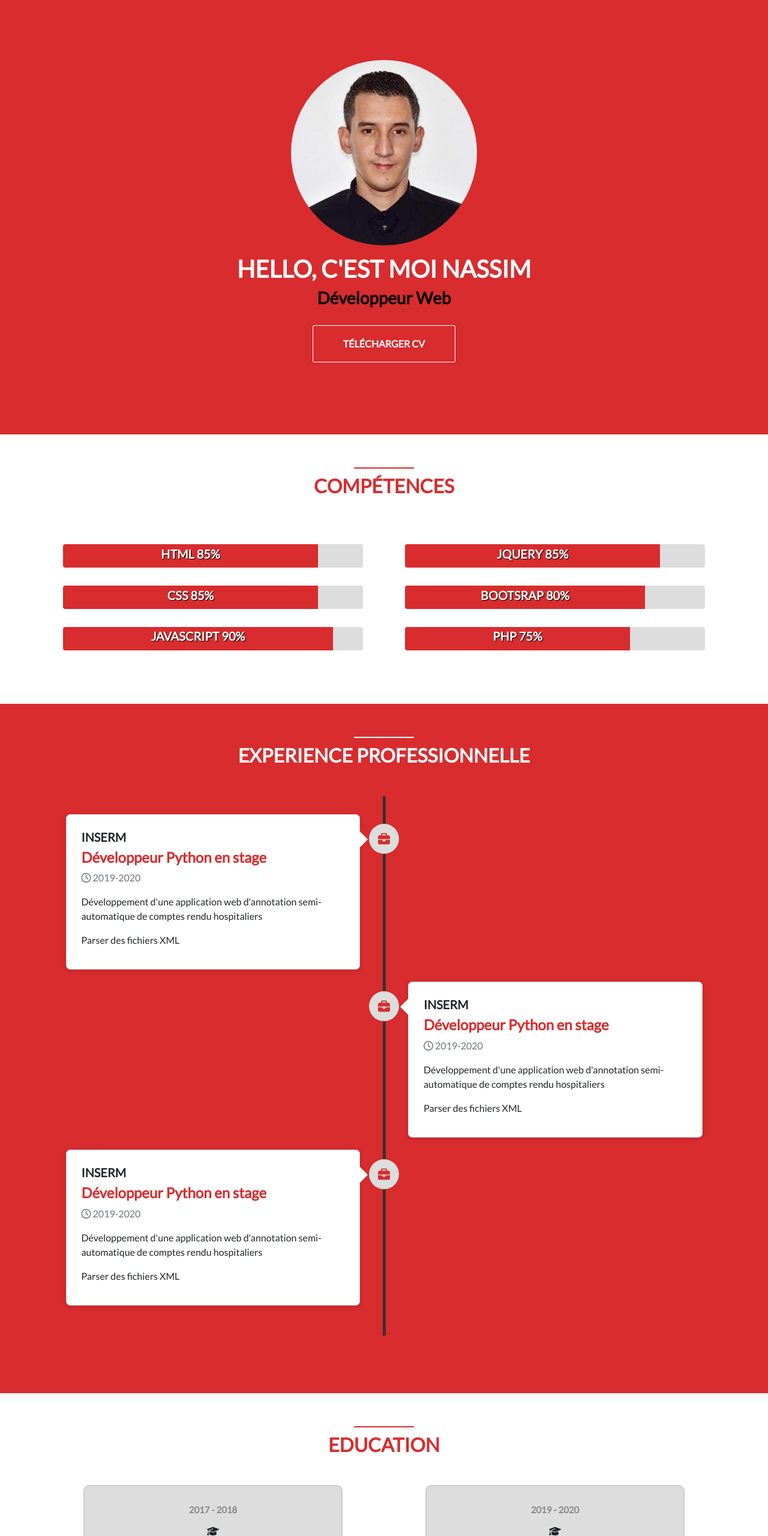
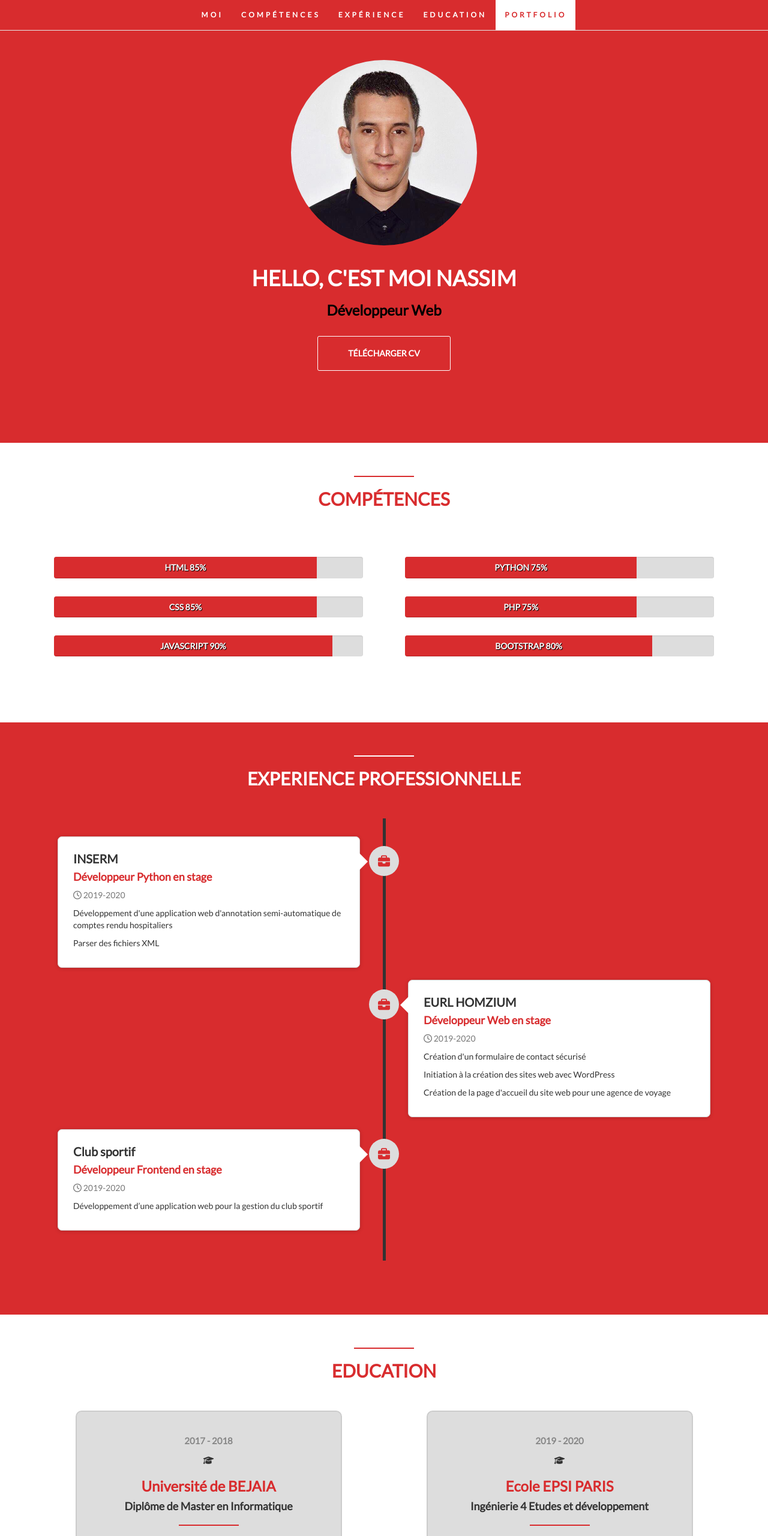
Before and after one commit to nassim47/Portfolio, a plain HTML site: page index.html in a window 1280 px wide. Shown: the top 2560 px of the page at 60% size. Drawn offline with nearby package versions, Linux system fonts and the light colour scheme.

Commit message:
initial commit

```diff
--- a/css/style.css
+++ b/css/style.css
@@ -52,6 +52,50 @@ section .heading h2
 ul li
 {
 	list-style: none;
+}
+
+
+/* MENU */
+
+.navbar
+{
+	background: #d82c2e;
+	font-size: 12px;
+	letter-spacing: 4px;
+	text-transform: uppercase;
+	font-weight: bold;
+}
+.navbar .navbar-nav
+{
+	display: inline-block;
+	float: none;
+	vertical-align: top;
+
+}
+.navbar .navbar-collapse
+{
+	text-align: center;
+
+}
+.navbar li a
+{
+	color: #fff !important;
+
+}
+.navbar-nav li a:hover, .navbar-nav li.active a
+{
+	color: #d82c2e !important;
+	background-color: #fff !important;
+}
+
+.navbar-default .navbar-toggle
+{
+	border-style: none;
+
+}
+.icon-bar
+{
+	background-color: #fff !important;
 }
 
 /* ABOUT */
@@ -316,12 +360,7 @@ section .heading h3
 
 }
 
-#portfolio img
-{
-	max-width: 80%;
-	height: auto;
 
-}
 
 #portfolio .heading h2
 {
@@ -343,7 +382,36 @@ section .heading h3
 
 }
 
-.col-sm-4
+
+
+
+/* FOOTER */
+
+footer
 {
-	padding-bottom: 15px;
+	background: #333;
+	padding: 20px 0 40px;
+
 }
+
+footer i
+{
+	font-size: 25px;
+	margin: 20px;
+	color: #d82c2e;
+	height: 30px;
+}
+
+footer i:hover
+{
+	font-size: 27px;
+
+}
+
+
+
+footer h5
+{
+	color: #fff;
+	font-weight: normal;
+}
--- a/index.html
+++ b/index.html
@@ -8,15 +8,19 @@
 		<title>CV Nassim</title>
 		<meta charset="utf-8"/>
 		<meta name="viewport" content="width=device-width, initial-scale=1">
-		<script src="https://ajax.googleapis.com/ajax/libs/jquery/1.12.4/jquery.min.js"></script>
+		<!--<script src="https://ajax.googleapis.com/ajax/libs/jquery/1.12.4/jquery.min.js"></script>-->
+		<script src="https://ajax.googleapis.com/ajax/libs/jquery/1.11.3/jquery.min.js"></script>
+		<!--<link rel="stylesheet" href="https://maxcdn.bootstrapcdn.com/bootstrap/4.0.0/css/bootstrap.min.css">-->
+		<link rel="stylesheet" href="https://maxcdn.bootstrapcdn.com/bootstrap/3.3.6/css/bootstrap.min.css">
+		<!--<script src="https://maxcdn.bootstrapcdn.com/bootstrap/4.0.0/js/bootstrap.min.js"></script>-->
+		<script src="https://maxcdn.bootstrapcdn.com/bootstrap/3.3.6/js/bootstrap.min.js"></script>
 
-		<link rel="stylesheet" href="https://maxcdn.bootstrapcdn.com/bootstrap/4.0.0/css/bootstrap.min.css">
-		<script src="https://maxcdn.bootstrapcdn.com/bootstrap/4.0.0/js/bootstrap.min.js"></script>
+		<link rel="stylesheet" type="text/css" href="//fonts.googleapis.com/css?family=Lato" />
 
 		<script src="https://code.jquery.com/jquery-3.2.1.slim.min.js"></script>
 		<script src="https://cdnjs.cloudflare.com/ajax/libs/popper.js/1.12.9/umd/popper.min.js"></script>
 
-		<link rel="stylesheet" type="text/css" href="//fonts.googleapis.com/css?family=Lato" />
+
 		<link rel="stylesheet" href="css/style.css">
 		<script src="js/script.js"></script>
 
@@ -31,7 +35,35 @@
 	</head>
 
 
-     <body>
+     <body data-spy="scroll" data-target=".navbar" data-offset="60">
+
+
+
+		 <nav class="navbar navbar-default navbar-fixed-top">
+			 <div class="container">
+				 <div class="navbar-header">
+					 <button type="button"  class="navbar-toggle" data-toggle="collapse" data-target="#myNavbar">
+					 	<span class="icon-bar"></span>
+						<span class="icon-bar"></span>
+						<span class="icon-bar"></span>
+					 </button>
+
+				 </div>
+
+				 <div class="collapse navbar-collapse" id="myNavbar">
+					 <ul class="nav navbar-nav">
+						 <li><a href="#about">Moi</a></li>
+					 	 <li><a href="#skills">Compétences</a></li>
+						 <li><a href="#experience">Expérience</a></li>
+						 <li><a href="#education">Education</a></li>
+						 <li><a href="#portfolio">Portfolio</a></li>
+
+					 </ul>
+				 </div>
+
+			 </div>
+
+		 </nav>
 
 		 <section  id="about" class="container-fluid">
 			 <div class="col-xs-8 col-md-4 profile-picture">
@@ -78,20 +110,20 @@
 
 					   <div class="col-md-6">
 						<div class="progress">
-							<div class="progress-bar" role="progressbar" aria-valuenow="85" aria-valuemin="0" aria-valuemax="100" style="width: 85%">
-							<h5>JQUERY 85%</h5>
-							</div>
-						</div>
-
-						<div class="progress">
-							<div class="progress-bar" role="progressbar" aria-valuenow="85" aria-valuemin="0" aria-valuemax="100" style="width: 80%">
-							<h5>BOOTSRAP 80%</h5>
+							<div class="progress-bar" role="progressbar" aria-valuenow="85" aria-valuemin="0" aria-valuemax="100" style="width: 75%">
+							<h5>PYTHON 75%</h5>
 							</div>
 						</div>
 
 						<div class="progress">
 							<div class="progress-bar" role="progressbar" aria-valuenow="85" aria-valuemin="0" aria-valuemax="100" style="width: 75%">
 							<h5>PHP 75%</h5>
+							</div>
+						</div>
+
+						<div class="progress">
+							<div class="progress-bar" role="progressbar" aria-valuenow="85" aria-valuemin="0" aria-valuemax="100" style="width: 80%">
+							<h5>BOOTSTRAP 80%</h5>
 							</div>
 						</div>
 
@@ -144,14 +176,15 @@
 
 							<div class="timeline-panel">
 								<div class="timeline-heading">
-									<h3>INSERM</h3>
-									<h4>Développeur Python en stage</h4>
+									<h3>EURL HOMZIUM</h3>
+									<h4>Développeur Web en stage</h4>
 									<p class="text-muted"><i class="fa fa-clock-o" aria-hidden="true"></i> 2019-2020</p>
 								</div>
 
 								<div class="timeline-body">
-									<p>Développement d'une application web d'annotation semi-automatique de comptes rendu hospitaliers</p>
-									<p>Parser des fichiers XML</p>
+									<p>Création d'un formulaire de contact sécurisé</p>
+									<p>Initiation à la création des sites web avec WordPress</p>
+									<p>Création de la page d'accueil du site web pour une agence de voyage</p>
 								</div>
 
 							</div>
@@ -165,14 +198,14 @@
 
 							<div class="timeline-panel">
 								<div class="timeline-heading">
-									<h3>INSERM</h3>
-									<h4>Développeur Python en stage</h4>
+									<h3>Club sportif</h3>
+									<h4>Développeur Frontend en stage</h4>
 									<p class="text-muted"><i class="fa fa-clock-o" aria-hidden="true"></i> 2019-2020</p>
 								</div>
 
 								<div class="timeline-body">
-									<p>Développement d'une application web d'annotation semi-automatique de comptes rendu hospitaliers</p>
-									<p>Parser des fichiers XML</p>
+									<p>Développement d’une application web pour la gestion du club sportif</p>
+
 								</div>
 
 							</div>
@@ -204,7 +237,9 @@
 							<h4>Diplôme de Master en Informatique</h4>
 							<div class="red-divider"></div>
 							<p>Administration et sécurité des réseaux</p>
-							<p>Système d'informations</p>
+							<p>Installation et configuration des réseaux locaux</p>
+							<p>Sécurité et dépannage des réseaux informatiques</p>
+							<p>Systèmes d'informations</p>
 
 						</div>
 					</div>
@@ -216,8 +251,10 @@
 							<h3>Ecole EPSI PARIS</h3>
 							<h4>Ingénierie 4 Etudes et développement</h4>
 							<div class="red-divider"></div>
-							<p>HTML/CSS, Javascript, PHP</p>
-							<p>Responsive Design</p>
+							<p>Big Data et Analytique</p>
+							<p>Méthodes Agiles</p>
+							<p>Développement web et mobile</p>
+							<p>Deep Learning</p>
 
 						</div>
 					</div>
@@ -291,13 +328,61 @@
 		 </section>
 
 
+		 <!--
+		 <section id="recommandation">
+			 <div class="container">
+			 	<div class="red-divider"></div>
+				 <div class="heading">
+				 	<h2>Recommandations</h2>
+				 </div>
+				 <div id="myCarousel" class="carousel slide text-center" data-ride="carousel">
+					 <ol>
+						 <li data-target="#myCarousel" data-slid-to="0" class="active"></li>	<li data-target="#myCarousel" data-slid-to="1"></li>
+						 <li data-target="#myCarousel" data-slid-to="2"></li>
+					 </ol>
+					 <div class="carousel-inner" role="listbox">
+					 	<div class="item active">
+						 	<h3>"Nassim t'es le meilleur! Merci pour tout..."</h3>
+						 	<h4>Larry Page, Google Co-founder</h4>
+						 </div>
+
+						 <div class="item">
+						 	<h3>"L'esprit le plus créatif que j'ai vu de toute ma vie..."</h3>
+						 	<h4>Jack Dorsey, Twitter Founder and CEO</h4>
+						 </div>
+
+						 <div class="item">
+						 	<h3>"Merci Nassim de m'avoir appris à coder... Tous ça c'est grace à toi!"</h3>
+						 	<h4>Mark Zuckerberg, Facebook Founder and CEO</h4>
+						 </div>
+					 </div>
+
+					 <a class="left carousel-control" href="#myCarousel" data-slide="prev" role="button">
+						 	<i class="fas fa-angle-left"></i>
+					 </a>
+
+					  <a class="right carousel-control" href="#myCarousel" data-slide="next" role="button">
+						 	<i class="fas fa-angle-right"></i>
+					 </a>
+
+				 </div>
+
+
+			 </div>
 
 
 
+		 </section>
 
+		 -->
 
+		 <footer class="text-center">
+		 	<a href="#about">
+				<i class="fa fa-chevron-up" aria-hidden="true"></i>
 
-
+			</a>
+			 <h5>© 2020 NASSIM-OULMAS-DEV.COM</h5>
+		 </footer>
 
 
 
```
Also changed, not shown: images/me.jpg (deleted), 8 other files.
